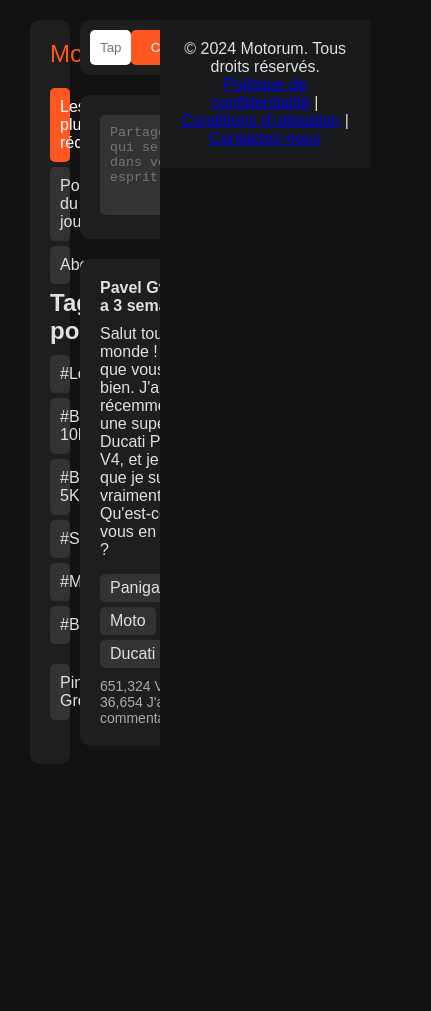
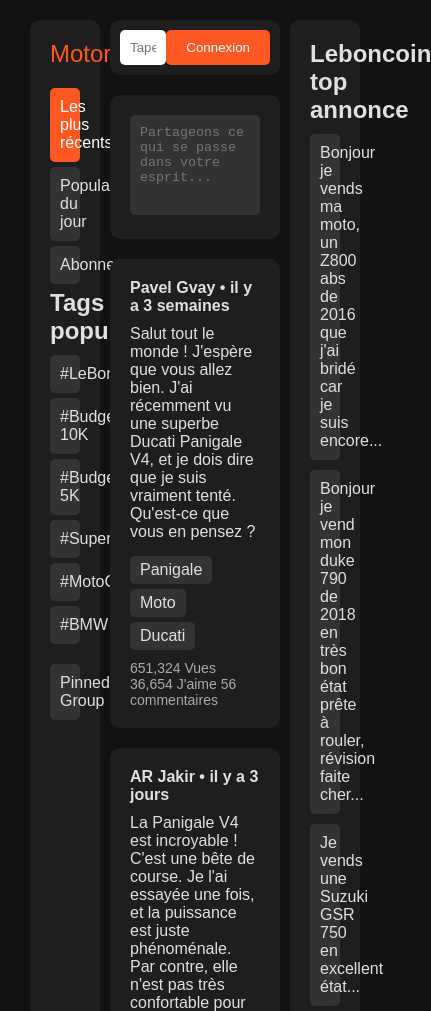
Before and after one commit to delhajm/projet-forum, a plain HTML site: page web/home.html in a window 390 px wide. Shown: the top 1011 px of the page, 431 px wide, since content can reach past the window. Before the commit the page ends 844 px from the top, so only its background shows below. Drawn offline with Linux system fonts and the light colour scheme.

Commit message:
fix footer

```diff
--- a/static/home.css
+++ b/static/home.css
@@ -7,36 +7,29 @@
 body {
     font-family: Arial, sans-serif;
     background-color: #121212;
-  color: #e0e0e0;
+    color: #E0E0E0;
     display: flex;
     justify-content: center;
     padding: 20px;
-  height: 100vh; /* Ajoutez ceci pour rendre le corps de la page de la hauteur de la fenêtre */
-  overflow: hidden; /* Ajoutez ceci pour empêcher le défilement du corps de la page */
 }
 
 .container {
     display: flex;
     width: 100%;
     max-width: 1200px;
-  height: calc(
-    100% - 60px
-  ); /* Ajustez cette valeur en fonction de la hauteur de votre pied de page */
-  overflow: auto; /* Ajoutez ceci pour rendre le conteneur défilable */
 }
 
-.sidebar,
-.sidebar-right {
+.sidebar, .sidebar-right {
     width: 20%;
     padding: 20px;
-  background-color: #1e1e1e;
+    background-color: #1E1E1E;
     border-radius: 10px;
     margin: 0 10px;
 }
 
 .sidebar .logo {
     font-size: 24px;
-  color: #ff5722;
+    color: #FF5722;
     margin-bottom: 20px;
 }
 
@@ -50,12 +43,11 @@ body {
 }
 
 .sidebar .sections .section.active {
-  background-color: #ff5722;
-  color: #fff;
+    background-color: #FF5722;
+    color: #FFF;
 }
 
-.sidebar .tags h2,
-.sidebar-right h2 {
+.sidebar .tags h2, .sidebar-right h2 {
     margin-bottom: 10px;
 }
 
@@ -77,7 +69,7 @@ body {
     justify-content: space-between;
     align-items: center;
     padding: 10px;
-  background-color: #1e1e1e;
+    background-color: #1E1E1E;
     border-radius: 10px;
     margin-bottom: 20px;
 }
@@ -91,16 +83,16 @@ body {
 
 .top-bar .profile-button {
     padding: 10px 20px;
-  background-color: #ff5722;
+    background-color: #FF5722;
     border: none;
     border-radius: 5px;
-  color: #fff;
+    color: #FFF;
     cursor: pointer;
 }
 
 .post-box {
     padding: 20px;
-  background-color: #1e1e1e;
+    background-color: #1E1E1E;
     border-radius: 10px;
     margin-bottom: 20px;
 }
@@ -111,14 +103,14 @@ body {
     border: none;
     border-radius: 5px;
     background-color: #333;
-  color: #fff;
+    color: #FFF;
     resize: none;
     height: 100px;
 }
 
 .posts .post {
     padding: 20px;
-  background-color: #1e1e1e;
+    background-color: #1E1E1E;
     border-radius: 10px;
     margin-bottom: 20px;
 }
@@ -143,7 +135,7 @@ body {
 .posts .post .stats {
     margin-top: 10px;
     font-size: 14px;
-  color: #aaa;
+    color: #AAA;
 }
 
 .sidebar-right .ad {
@@ -152,50 +144,3 @@ body {
     margin-bottom: 10px;
     border-radius: 5px;
 }
-
-/* CSS pour le footer */
-.footer {
-  background-color: #121212;
-  color: #e0e0e0;
-  padding: 20px;
-  text-align: center;
-}
-
-.footer-content {
-  display: flex;
-  justify-content: space-between;
-}
-
-.footer-section h4 {
-  color: #ff5722;
-}
-
-.footer-section ul {
-  list-style: none;
-}
-
-.footer-section ul li a {
-  color: #e0e0e0;
-  text-decoration: none;
-}
-
-.footer-bottom {
-  margin-top: 20px;
-  border-top: 1px solid #333;
-  padding-top: 10px;
-}
-
-.footer-links a {
-  color: #e0e0e0;
-  text-decoration: none;
-  margin: 0 10px;
-}
-
-@media (max-width: 768px) {
-  .footer-content {
-    flex-direction: column;
-  }
-}
-footer.footer {
-    background-color: #181A1B;
-}
--- a/web/home.html
+++ b/web/home.html
@@ -135,15 +135,5 @@
         </div>
       </aside>
     </div>
-    <div class="footer-container">
-      <footer class="footer">
-        <p>© 2024 Motorum. Tous droits réservés.</p>
-        <p>
-          <a href="#">Politique de confidentialité</a> |
-          <a href="#">Conditions d'utilisation</a> |
-          <a href="#">Contactez-nous</a>
-        </p>
-      </footer>
-    </div>
   </body>
 </html>
```
Also changed, not shown: .trunk/configs/.markdownlint.yaml (deleted), .trunk/trunk.yaml (deleted), 4 other files. Lines whose indentation alone changed are shown as unchanged.
